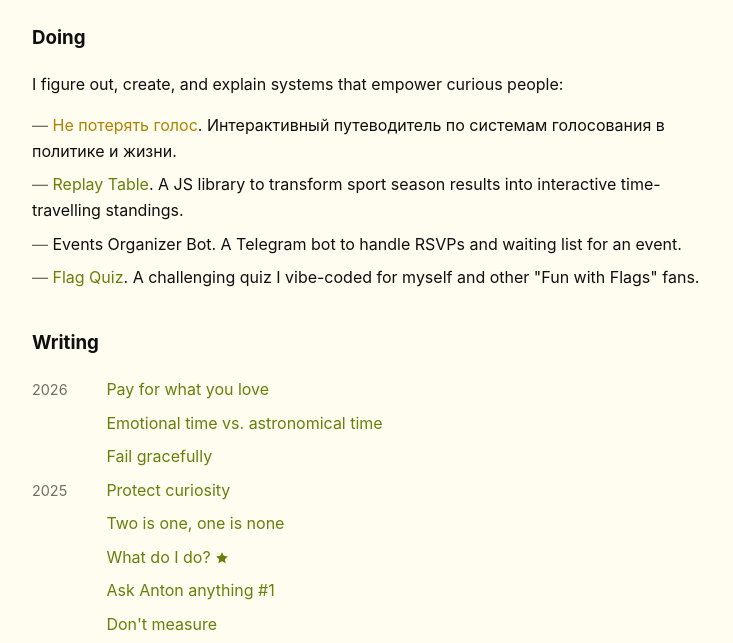
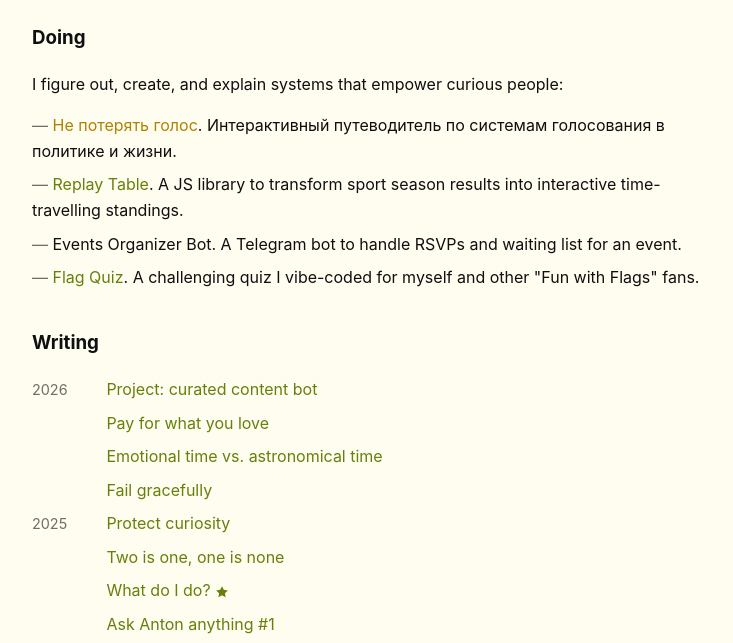
Before and after one commit to antoniokov/antoniokov.github.io, a plain HTML site: page index.html in a window 1280 px wide. Shown: the part 429-1072 px from the top of the page, without its empty margins (268-1001 px from the left). Drawn offline with Linux system fonts and the light colour scheme.

Commit message:
add curated content bot

```diff
--- a/index.html
+++ b/index.html
@@ -115,7 +115,8 @@
 
 	<h3>Writing</h3>
 	<ul class="year-list">
-		<li><span class="date">2026</span><a href="https://newsletter.antoniokov.com/archive/pay-for-what-you-love/" class="lang-en">Pay for what you love</a></li>
+		<li><span class="date">2026</span><a href="https://newsletter.antoniokov.com/archive/curated-content-bot/" class="lang-en">Project: curated content bot</a></li>
+		<li><span class="date"></span><a href="https://newsletter.antoniokov.com/archive/pay-for-what-you-love/" class="lang-en">Pay for what you love</a></li>
 		<li><span class="date"></span><a href="https://newsletter.antoniokov.com/archive/emotional-time/" class="lang-en">Emotional time vs. astronomical time</a></li>
 		<li><span class="date"></span><a href="https://newsletter.antoniokov.com/archive/fail-gracefully/" class="lang-en">Fail gracefully</a></li>
 		<li><span class="date">2025</span><a href="https://newsletter.antoniokov.com/archive/protect-curiosity/" class="lang-en">Protect curiosity</a></li>
```
